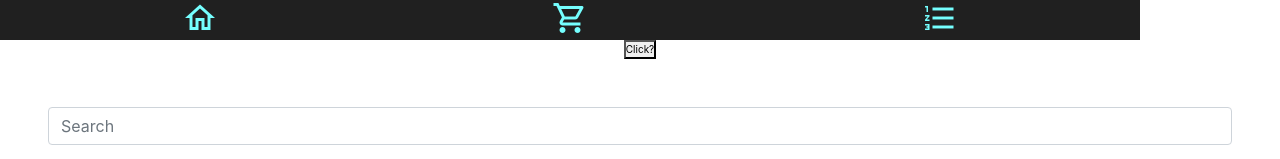
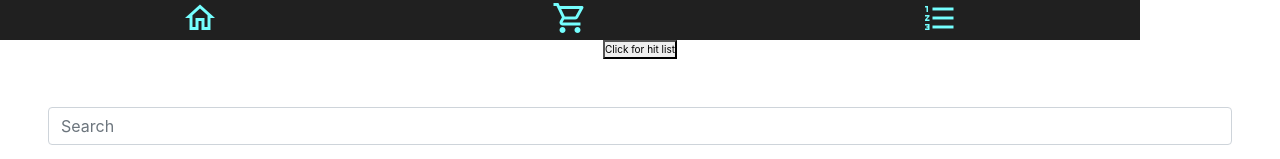
Before and after one commit to josi3006/Recipeezy, a React (Create React App) app in the folder recipeezy/: page / in a window 1280 px wide. Shown: the top 159 px of the page. Built offline with nearby package versions, Linux system fonts and the light colour scheme.

Commit message:
Added function to button click

```diff
--- a/recipeezy/src/components/searchComponent.js
+++ b/recipeezy/src/components/searchComponent.js
@@ -9,13 +9,18 @@ const SearchPage = () => {
 
     const [count, setCount] = useState(0);
     const [searchTerms, setSearchTerms] = useState("");
+    const [hitList, setHitList] = useState([""]);
 
 
-    const clickCount = (e) => {
+    const testHitList = (e) => {
         e.preventDefault();
-        setCount(count + 1);
-        console.log(count + ' cliques');
-    }
+        setHitList(['foo', 'bar', 'baz', 'qux']);
+
+        console.log('listy is: ' + hitList)
+    };
+
+
+
 
     const handleSearch = (e) => {
         e.preventDefault();
@@ -29,12 +34,11 @@ const SearchPage = () => {
 
             <Navbar />
 
-            <button onClick={clickCount}>Click?</button>
+            <button onClick={testHitList}>Click for hit list</button>
 
             <form
                 className="m-5"
                 onSubmit={handleSearch}>
-
                 <div className='row'>
                     <div className='col s12'>
                         <div className='form-group'>
@@ -49,33 +53,16 @@ const SearchPage = () => {
                         </div>
                     </div>
                 </div>
-
-<button type="submit">GO!</button>
-
+                <button type="submit">GO!</button>
             </form>
 
-            {/* <form
-                className='mt-5 py-5 px-5'
-                autoComplete='off'
-                onSubmit={this.handleSearch}>
+            <div className='row' id="hitListRow">
+                <div className='col' id="hitListCol">
 
+                    {/* Search hit list renders here */}
 
-                <div className='row'>
-                    <div className='col s12'>
-                        <div className='form-group'>
-                            <input
-                                className='form-control'
-                                placeholder='Email'
-                                name='email'
-                                type='email'
-                                onChange={this.handleChange}
-                                value={this.state.email}
-                            />
-                        </div>
-                    </div>
                 </div>
-
-            </form> */}
+            </div>
 
         </div>
     );
```
